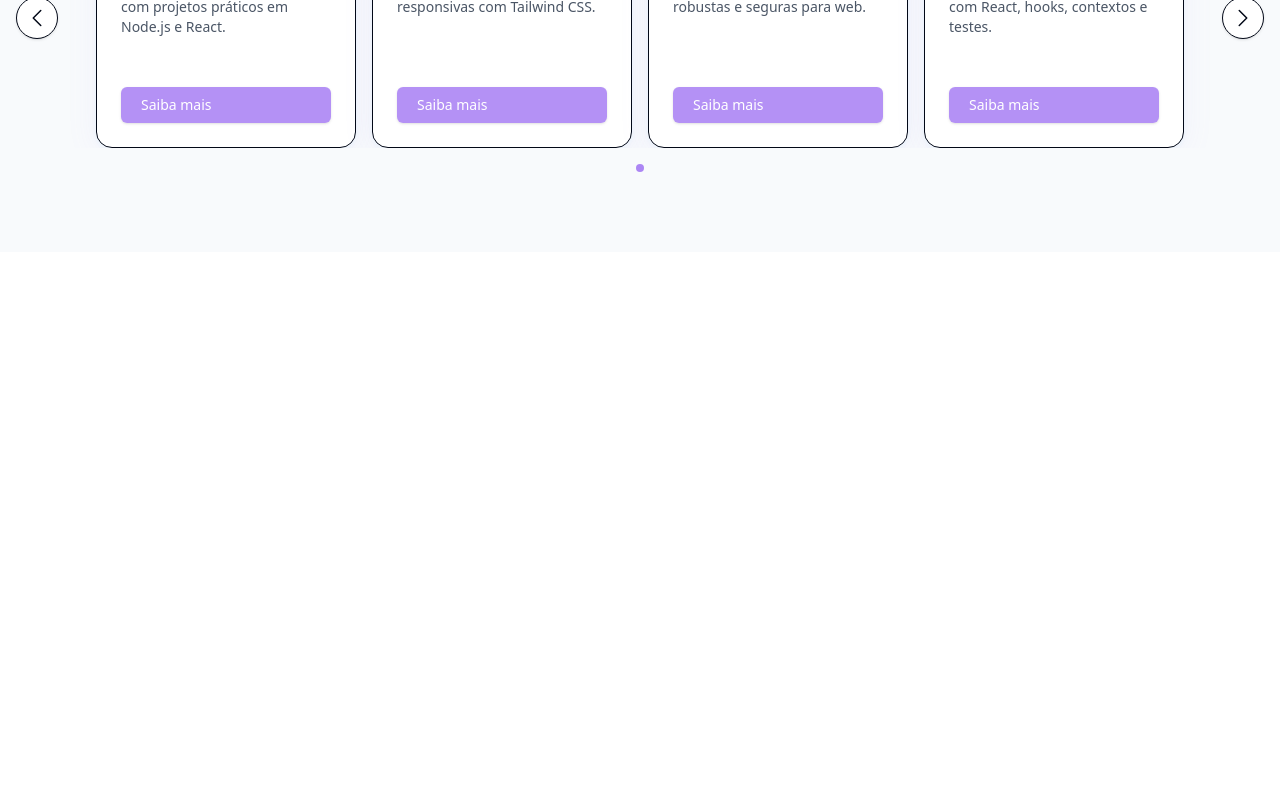
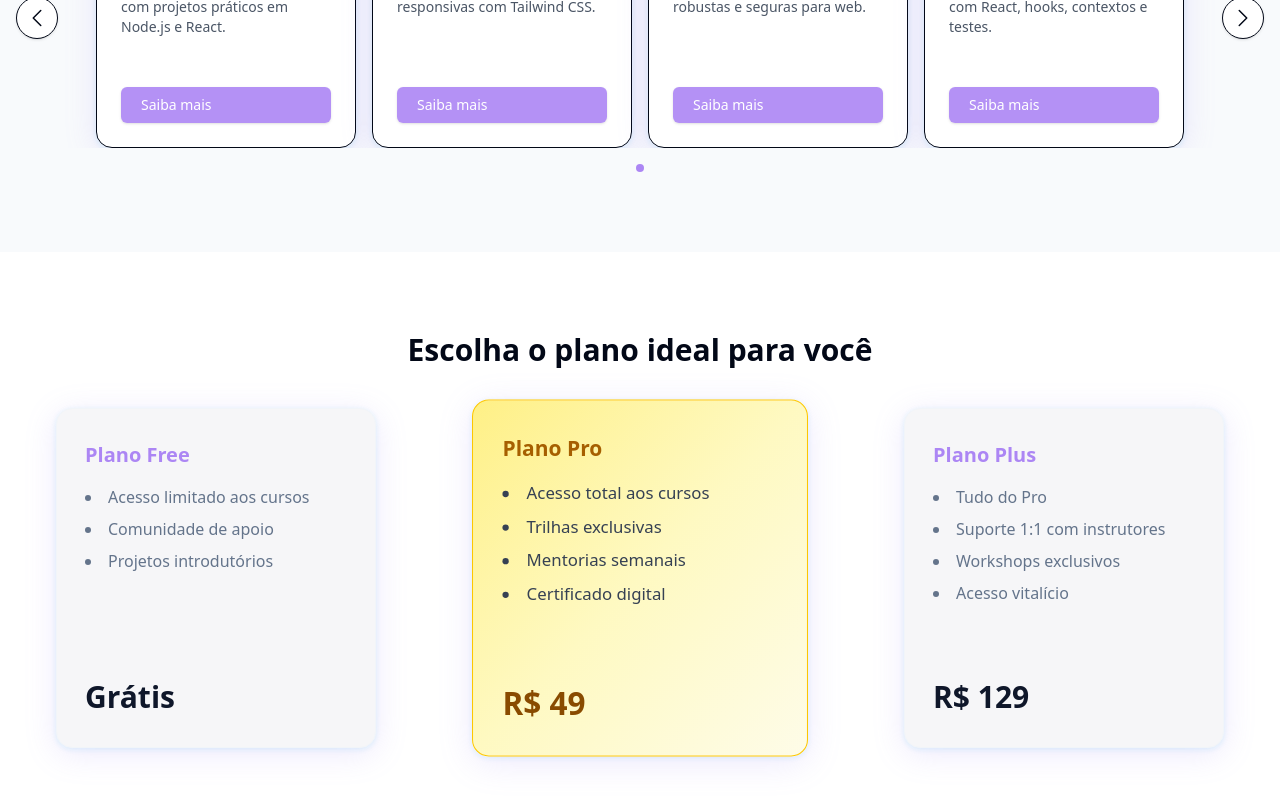
Before and after one commit to matheus-hi-dias/devboost, a Next.js app: page / in a window 1280 px wide. Shown: the part 934-1734 px from the top of the page. Before the commit the page ends 1186 px from the top, so only its background shows below. Built offline with nearby package versions, Linux system fonts and the light colour scheme.

Commit message:
feat: add PlansSection and PlanCard components with plans data and styling

```diff
--- a/src/app/globals.css
+++ b/src/app/globals.css
@@ -1,5 +1,5 @@
 /* Importa a fonte Inter do Google */
-@import url('https://fonts.googleapis.com/css2?family=Inter:ital,opsz,wght@0,14..32,100..900;1,14..32,100..900&display=swap');
+@import url("https://fonts.googleapis.com/css2?family=Inter:ital,opsz,wght@0,14..32,100..900;1,14..32,100..900&display=swap");
 
 /* Importa o Tailwind e seus utilitários */
 @import "tailwindcss";
@@ -12,6 +12,10 @@
 
     --card: 0 0% 100%;
     --card-foreground: 222.2 84% 4.9%;
+    --card-normal: 240 12% 97%;
+
+    --shadow-card-1: 250 81% 74% / 0.18;
+    --shadow-card-2: 196 87% 48% / 0.13;
 
     --course: 210 40% 98%;
 
@@ -21,10 +25,10 @@
     --popover-foreground: 222.2 84% 4.9%;
 
     --primary: 261 83% 74%;
-    --primary-foreground: 0 0% 100%;
+    --primary-foreground: 210 40% 98%;
 
     --secondary: 196 87% 48%;
-    --secondary-foreground: 0 0% 100%;
+    --secondary-foreground: 222.2 47.4% 11.2%;
 
     --muted: 210 40% 96.1%;
     --muted-foreground: 215.4 16.3% 46.9%;
@@ -48,6 +52,10 @@
 
     --card: 222.2 84% 4.9%;
     --card-foreground: 210 40% 98%;
+    --card-normal: 222.2 84% 4.9%;
+
+    --shadow-card-1: 250 81% 74% / 0.08;
+    --shadow-card-2: 196 87% 48% / 0.06;
 
     --course: 230, 25%, 18%;
 
@@ -82,44 +90,108 @@
 }
 
 @layer utilities {
-  .text-primary { color: hsl(var(--primary)); }
-  .text-primary-foreground { color: hsl(var(--primary-foreground)); }
-  .text-secondary { color: hsl(var(--secondary)); }
-  .text-secondary-foreground { color: hsl(var(--secondary-foreground)); }
-  .text-muted-foreground { color: hsl(var(--muted-foreground)); }
-  .text-gray-foreground { color: hsl(var(--gray-foreground)); }
-  .text-foreground { color: hsl(var(--foreground)); }
-  .text-popover-foreground { color: hsl(var(--popover-foreground)); }
-  .text-card-foreground { color: hsl(var(--card-foreground)); }
+  .text-primary {
+    color: hsl(var(--primary));
+  }
+  .text-primary-foreground {
+    color: hsl(var(--primary-foreground));
+  }
+  .text-secondary {
+    color: hsl(var(--secondary));
+  }
+  .text-secondary-foreground {
+    color: hsl(var(--secondary-foreground));
+  }
+  .text-muted-foreground {
+    color: hsl(var(--muted-foreground));
+  }
+  .text-gray-foreground {
+    color: hsl(var(--gray-foreground));
+  }
+  .text-foreground {
+    color: hsl(var(--foreground));
+  }
+  .text-popover-foreground {
+    color: hsl(var(--popover-foreground));
+  }
+  .text-card-foreground {
+    color: hsl(var(--card-foreground));
+  }
 
-  .bg-primary { background-color: hsl(var(--primary)); }
-  .bg-secondary { background-color: hsl(var(--secondary)); }
-  .bg-muted { background-color: hsl(var(--muted)); }
-  .bg-accent { background-color: hsl(var(--accent)); }
-  .bg-destructive { background-color: hsl(var(--destructive)); }
-  .bg-input { background-color: hsl(var(--input)); }
-  .bg-background { background-color: hsl(var(--background)); }
-  .bg-popover { background-color: hsl(var(--popover)); }
-  .bg-card { background-color: hsl(var(--card)); }
-  .bg-course { background-color: hsl(var(--course)); }
+  .bg-primary {
+    background-color: hsl(var(--primary));
+  }
+  .bg-secondary {
+    background-color: hsl(var(--secondary));
+  }
+  .bg-muted {
+    background-color: hsl(var(--muted));
+  }
+  .bg-accent {
+    background-color: hsl(var(--accent));
+  }
+  .bg-destructive {
+    background-color: hsl(var(--destructive));
+  }
+  .bg-input {
+    background-color: hsl(var(--input));
+  }
+  .bg-background {
+    background-color: hsl(var(--background));
+  }
+  .bg-popover {
+    background-color: hsl(var(--popover));
+  }
+  .bg-card {
+    background-color: hsl(var(--card));
+  }
+  .bg-card-normal {
+    background-color: hsl(var(--card-normal));
+  }
+  .bg-course {
+    background-color: hsl(var(--course));
+  }
 
-  .border-primary { border-color: hsl(var(--primary)); }
-  .border-secondary { border-color: hsl(var(--secondary)); }
-  .border-muted { border-color: hsl(var(--muted)); }
-  .border-accent { border-color: hsl(var(--accent)); }
-  .border-destructive { border-color: hsl(var(--destructive)); }
-  .border-input { border-color: hsl(var(--input)); }
-  .border-ring { border-color: hsl(var(--ring)); }
+  .border-primary {
+    border-color: hsl(var(--primary));
+  }
+  .border-secondary {
+    border-color: hsl(var(--secondary));
+  }
+  .border-muted {
+    border-color: hsl(var(--muted));
+  }
+  .border-accent {
+    border-color: hsl(var(--accent));
+  }
+  .border-destructive {
+    border-color: hsl(var(--destructive));
+  }
+  .border-input {
+    border-color: hsl(var(--input));
+  }
+  .border-ring {
+    border-color: hsl(var(--ring));
+  }
 
-  .radius { border-radius: var(--radius); }
+  .radius {
+    border-radius: var(--radius);
+  }
   .shadow-card {
-    box-shadow: 0 6px 32px rgba(155, 135, 245, 0.08), 0 1.5px 6px rgba(14, 165, 233, 0.06);
+    box-shadow: 0 6px 32px hsl(var(--shadow-card-1)),
+      0 1.5px 6px hsl(var(--shadow-card-2));
   }
   .animate-fade-in {
-    animation: fade-in 0.6s cubic-bezier(.4,0,.2,1) both;
+    animation: fade-in 0.6s cubic-bezier(0.4, 0, 0.2, 1) both;
   }
   @keyframes fade-in {
-    0% { opacity: 0; transform: translateY(12px); }
-    100% { opacity: 1; transform: translateY(0); }
+    0% {
+      opacity: 0;
+      transform: translateY(12px);
+    }
+    100% {
+      opacity: 1;
+      transform: translateY(0);
+    }
   }
 }
--- a/src/app/page.tsx
+++ b/src/app/page.tsx
@@ -1,4 +1,4 @@
-import { CoursesSection, Header, HeroSection } from "@/components";
+import { CoursesSection, Header, HeroSection, PlansSection } from "@/components";
 
 
 export default function Home() {
@@ -8,6 +8,7 @@ export default function Home() {
       <main>
         <HeroSection />
         <CoursesSection />
+        <PlansSection />
       </main>
     </div>
   );
--- /dev/null
+++ b/src/components/PlanCard.tsx
@@ -0,0 +1,44 @@
+interface PlanCardProps {
+  title: string;
+  features: string[];
+  price: number;
+  highlighted?: boolean;
+}
+
+function formatCurrency(v: number) {
+  return v === 0
+    ? "Grátis"
+    : v.toLocaleString("pt-BR", {
+      style: "currency",
+      currency: "BRL",
+      maximumFractionDigits: 0,
+    });
+}
+
+export function PlanCard({ title, features, price, highlighted }: PlanCardProps) {
+  return (
+    <div
+      className={`flex flex-col justify-between rounded-2xl shadow-card w-full md:min-w-[320px] md:w-[320px] min-h-[340px] min-w-[340px] transition border px-7 py-8
+        ${highlighted
+          ? "bg-gradient-to-br from-yellow-200 via-yellow-100 to-yellow-50 border-yellow-400 shadow-[0_0_40px_-10px_rgba(250,204,21,0.18)] scale-105"
+          : "bg-card-normal border-muted"
+        } animate-fade-in`}
+      tabIndex={0}
+      aria-label={`Plano ${title} - ${formatCurrency(price)}`}
+    >
+      <div>
+        <h3 className={`text-xl font-bold mb-4 ${highlighted ? "text-yellow-700" : "text-primary"}`}>
+          {title}
+        </h3>
+        <ul className={`space-y-2 mb-8 list-disc list-inside ${highlighted ? "text-gray-700" : "text-muted-foreground"}`}>
+          {features.map((feature, index) => (
+            <li key={index}>{feature}</li>
+          ))}
+        </ul>
+      </div>
+      <span className={`text-3xl font-black ${highlighted ? "text-yellow-800" : "text-secondary-foreground "}`}>
+        {formatCurrency(price)}
+      </span>
+    </div>
+  )
+}
--- /dev/null
+++ b/src/components/PlansSection.tsx
@@ -0,0 +1,27 @@
+import { PLANS } from "@/constants";
+import { PlanCard } from "./PlanCard";
+
+export function PlansSection() {
+  return (
+    <section id="planos" className="bg-background py-20 px-4 transition-colors">
+      <div className="container">
+        <h2 className="text-3xl font-extrabold text-foreground mb-2 text-center animate-fade-in ">
+          Escolha o plano ideal para você
+        </h2>
+        <div className="mt-10 grid grid-cols-1 lg:grid-cols-3 gap-6 w-full justify-center items-stretch">
+          {PLANS.map((item, index) => (
+            <div key={index} className="flex justify-center">
+              <PlanCard
+                title={item.title}
+                features={item.features}
+                price={item.price}
+                highlighted={item.highlight}
+              />
+            </div>
+          ))}
+        </div>
+      </div>
+
+    </section>
+  )
+}
--- a/src/components/index.tsx
+++ b/src/components/index.tsx
@@ -1,3 +1,4 @@
 export * from "./CoursesSection";
 export * from "./Header";
 export * from "./HeroSection";
+export * from "./PlansSection"
--- a/src/constants/index.ts
+++ b/src/constants/index.ts
@@ -1,2 +1,3 @@
 export * from './courses';
+export * from './plans';
 export * from './sections';
--- /dev/null
+++ b/src/constants/plans.ts
@@ -0,0 +1,37 @@
+export const PLANS = [
+  {
+    id: 1,
+    title: "Plano Free",
+    features: [
+      "Acesso limitado aos cursos",
+      "Comunidade de apoio",
+      "Projetos introdutórios",
+    ],
+    price: 0,
+    highlight: false,
+  },
+  {
+    id: 2,
+    title: "Plano Pro",
+    features: [
+      "Acesso total aos cursos",
+      "Trilhas exclusivas",
+      "Mentorias semanais",
+      "Certificado digital",
+    ],
+    price: 49,
+    highlight: true,
+  },
+  {
+    id: 3,
+    title: "Plano Plus",
+    features: [
+      "Tudo do Pro",
+      "Suporte 1:1 com instrutores",
+      "Workshops exclusivos",
+      "Acesso vitalício",
+    ],
+    price: 129,
+    highlight: false,
+  },
+];
```
